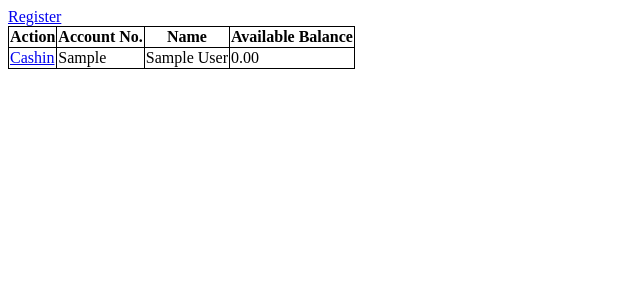
After one commit to xenhusk/djangoCRUD, a Django app: page /savings/ in a window 1280 px wide. The commit adds this page. Shown: the top 300 px of the page, without its empty margins (0-640 px from the left). Run offline with Django 5.2, Linux system fonts and the light colour scheme; tables that the repository leaves empty hold one stand-in row (values such as "Sample post").

Commit message:
Add files via upload

```diff
--- a/dbproject/settings.py
+++ b/dbproject/settings.py
@@ -37,7 +37,8 @@ INSTALLED_APPS = [
     'django.contrib.sessions',
     'django.contrib.messages',
     'django.contrib.staticfiles',
-    'productapp'
+    'productapp',
+    'savingsapp'
 ]
 
 MIDDLEWARE = [
--- a/dbproject/urls.py
+++ b/dbproject/urls.py
@@ -19,5 +19,6 @@ from django.urls import path,include
 
 urlpatterns = [
     path('product/', include('productapp.urls')),
+    path('savings/', include('savingsapp.urls')),
     path('admin/', admin.site.urls),
 ]
--- a/productapp/models.py
+++ b/productapp/models.py
@@ -7,3 +7,4 @@ class Product(models.Model):
     price = models.DecimalField(max_digits=10,decimal_places=2)
     created_at = models.DateTimeField(auto_now_add=True)
     updated_at = models.DateTimeField(auto_now=True)
+    is_deleted = models.BooleanField(default=False)
--- a/productapp/urls.py
+++ b/productapp/urls.py
@@ -4,6 +4,9 @@ from . import views
 
 urlpatterns = [
     path('', views.Home, name="Home"),
-    path('add', views.Add, name="Add"),
-    path('view', views.FetchAll, name="Fetch")
+    path('add', views.Add, name="Addd"),
+    path('view', views.FetchAll, name="Fetch"),
+    path('edit/<int:uid>', views.Update, name="Update"),
+    path('harddelete/<int:uid>', views.HardDelete, name="HardDelete"),
+    path('softdelete/<int:uid>', views.SoftDelete, name="SoftDelete")
 ]
--- /dev/null
+++ b/savingsapp/admin.py
@@ -0,0 +1,3 @@
+from django.contrib import admin
+
+# Register your models here.
--- /dev/null
+++ b/savingsapp/apps.py
@@ -0,0 +1,6 @@
+from django.apps import AppConfig
+
+
+class SavingsappConfig(AppConfig):
+    default_auto_field = 'django.db.models.BigAutoField'
+    name = 'savingsapp'
--- /dev/null
+++ b/savingsapp/models.py
@@ -0,0 +1,31 @@
+from django.db import models
+import random
+import string
+def account_no_generator():
+    prefix = '00'
+    rand = ''.join(random.choices(string.digits,k=10))
+    return prefix+rand
+
+class Accounts(models.Model):
+    id = models.BigAutoField(primary_key=True)
+    fname = models.CharField(max_length=255)
+    lname = models.CharField(max_length=255)
+    savings_account = models.CharField(
+        max_length=25,
+        unique=True,
+        editable=False,
+        default=account_no_generator
+        )
+    created_at = models.DateTimeField(auto_now_add=True)
+    updated_at = models.DateTimeField(auto_now=True)
+
+class Ledgers(models.Model):
+   id = models.BigAutoField(primary_key=True)
+   current = models.DecimalField(max_digits=10,decimal_places=2,default=0)
+   hold = models.DecimalField(max_digits=10, decimal_places=2,default=0)
+   account_no = models.ForeignKey(Accounts,on_delete=models.CASCADE)
+   created_at = models.DateTimeField(auto_now_add=True)
+   updated_at = models.DateTimeField(auto_now=True)
+   @property
+   def available(self):
+       return self.current - self.hold
--- /dev/null
+++ b/savingsapp/templates/savingsapp/home.html
@@ -0,0 +1,37 @@
+{% extends "base.html" %}
+
+
+{% block title %}Savings Accounts{% endblock title %}
+{% block body %}
+<style>
+    table{
+        border-collapse: collapse;
+    }
+    th, td, tr{
+        border:1px solid #000;
+    }
+</style>
+<a href="{% url 'rehistro' %}">Register</a>
+<table>
+    <tr>
+        <th>Action</th>
+        <th> Account No.</th>
+        <th> Name </th>
+        <th> Available Balance</th>
+    </tr>
+{% for ledger in ledgers %}
+<tr>
+
+    {% comment %} // http://localhost/savings/cashin?account_no=????? {% endcomment %}
+    <td><a href="{% url "paload" %}?account_no={{ledger.account_no.savings_account}}">Cashin</a></td>
+    <td>{{ledger.account_no.savings_account}}</td>
+    <td>{{ledger.account_no.fname}} {{ledger.account_no.lname}}</td>
+    <td>{{ledger.available}}</td>
+</tr>
+{% endfor %}
+</table>
+
+
+
+
+{% endblock body %}
--- /dev/null
+++ b/savingsapp/tests.py
@@ -0,0 +1,3 @@
+from django.test import TestCase
+
+# Create your tests here.
--- /dev/null
+++ b/savingsapp/urls.py
@@ -0,0 +1,9 @@
+from django.contrib import admin
+from django.urls import path,include
+from . import views
+
+urlpatterns = [
+    path('', views.Home, name="bahay"),
+    path('register', views.Register, name="rehistro"),
+    path('cashin', views.Cashin, name="paload")
+]
--- /dev/null
+++ b/savingsapp/views.py
@@ -0,0 +1,42 @@
+from django.shortcuts import render,redirect, get_object_or_404, HttpResponse
+from .models import Accounts, Ledgers
+from decimal import Decimal
+
+
+def Home(request):
+    data = {
+        'ledgers':Ledgers.objects.select_related('account_no').all()
+    }
+    return render(request,'savingsapp/home.html', data)
+
+def Register(request):
+    if request.method == 'POST':
+        fname = request.POST.get('pangalan')
+        lname = request.POST.get('apelyido')
+        account = Accounts(fname=fname,lname=lname)
+        account.save()
+        ledger = Ledgers(account_no=account)
+        ledger.save()
+        return redirect('bahay')
+    return render(request,'savingsapp/register.html')
+
+def Cashin(request):
+    if request.method == 'POST':
+        amount = Decimal(request.POST.get('amount'))
+        accountNum = request.POST.get('account')
+        account = get_object_or_404(
+                        Accounts,
+                        savings_account=accountNum
+                        )
+        ledger = get_object_or_404(
+            Ledgers,
+            account_no=account
+        )
+        ledger.current +=  amount
+        ledger.save()
+        return redirect('bahay')
+
+    data = {
+        'account_no': request.GET.get('account_no')
+    }
+    return render(request, 'savingsapp/addbalance.html',data)
```
Also changed, not shown: productapp/templates/productapp/edit.html (added, +17 -0 lines), productapp/templates/productapp/fetchall.html (+26 -6 lines), productapp/views.py (+36 -3 lines), savingsapp/templates/savingsapp/addbalance.html (added, +13 -0 lines), savingsapp/templates/savingsapp/register.html (added, +16 -0 lines), savingsapp/__init__.py (added).
